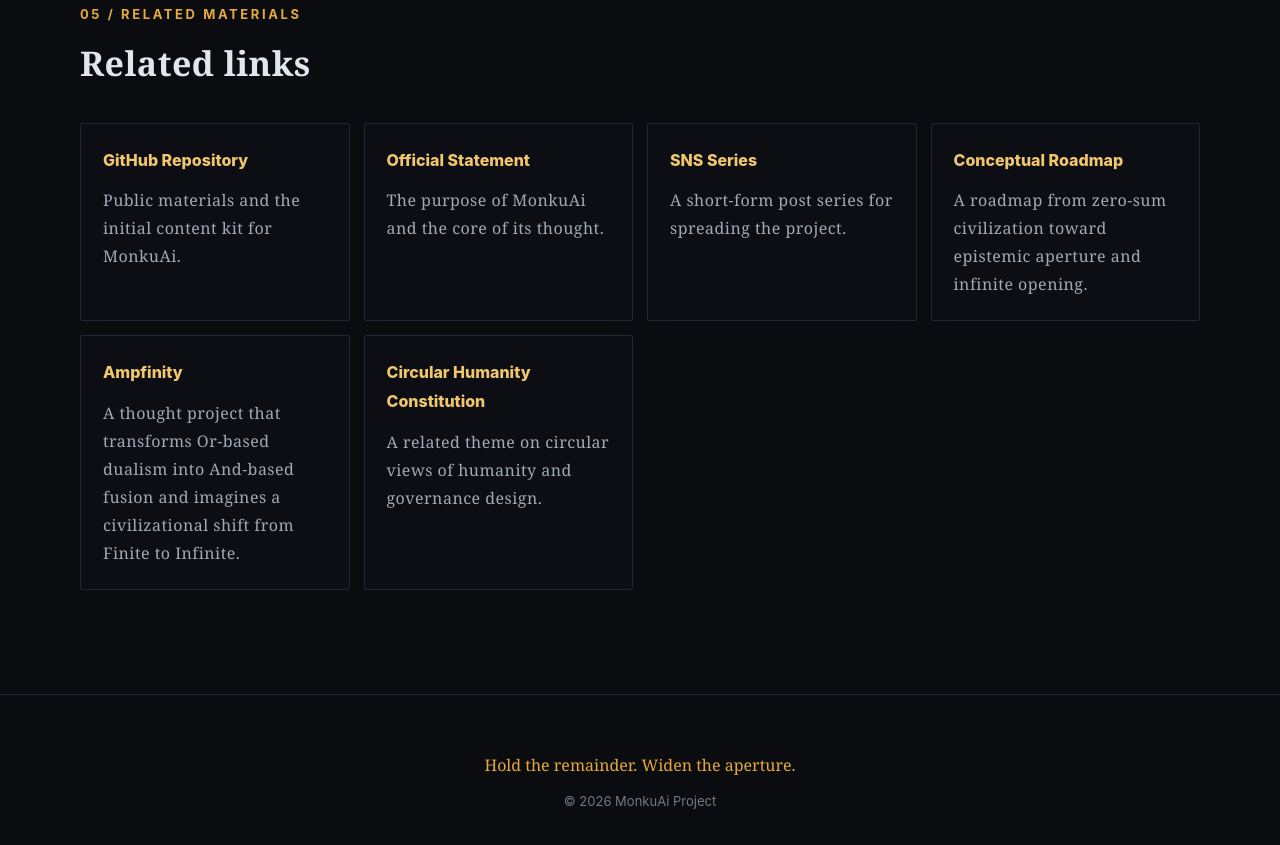
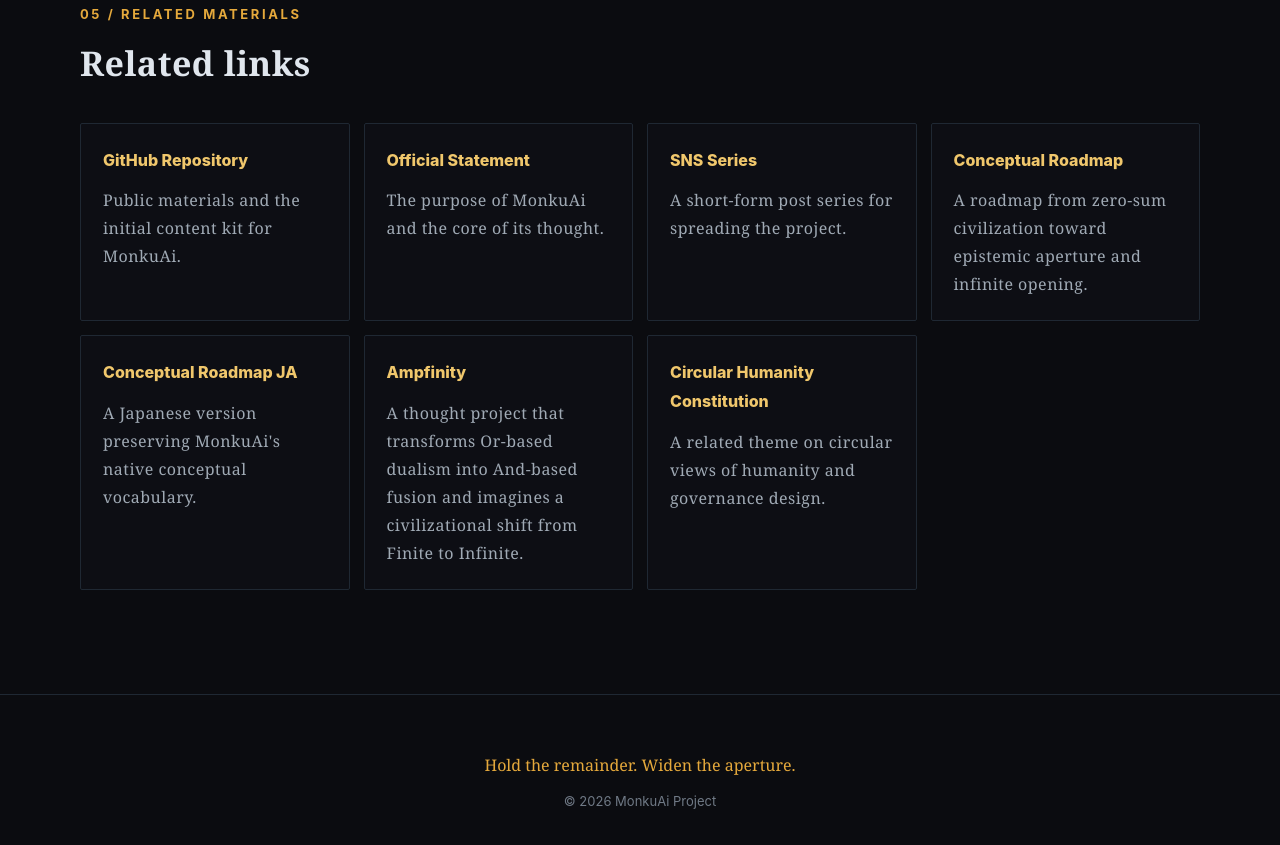
Before and after one commit to kentaroid-bot/Monku_Ai, a plain HTML site: page index.html in a window 1280 px wide. Shown: the part 3429-4274 px from the top of the page. Drawn offline with Linux system fonts and the light colour scheme.

Commit message:
Add Japanese conceptual roadmap

```diff
--- a/index.html
+++ b/index.html
@@ -122,6 +122,8 @@
           <a
             class="text-link"
             href="https://github.com/kentaroid-bot/Monku_Ai/blob/main/docs/conceptual-roadmap-zero-sum-cage-infinite-opening.md"
+            data-href-en="https://github.com/kentaroid-bot/Monku_Ai/blob/main/docs/conceptual-roadmap-zero-sum-cage-infinite-opening.md"
+            data-href-ja="https://github.com/kentaroid-bot/Monku_Ai/blob/main/docs/conceptual-roadmap-zero-sum-cage-infinite-opening-ja.md"
             data-i18n="roadmapLink"
           >Read the full roadmap</a>
         </div>
@@ -157,6 +159,13 @@
           >
             <span>Conceptual Roadmap</span>
             <p data-i18n="linkRoadmap">A roadmap from zero-sum civilization toward epistemic aperture and infinite opening.</p>
+          </a>
+          <a
+            class="link-item"
+            href="https://github.com/kentaroid-bot/Monku_Ai/blob/main/docs/conceptual-roadmap-zero-sum-cage-infinite-opening-ja.md"
+          >
+            <span>Conceptual Roadmap JA</span>
+            <p data-i18n="linkRoadmapJa">A Japanese version preserving MonkuAi's native conceptual vocabulary.</p>
           </a>
           <a class="link-item" href="https://ampfinity.io/">
             <span>Ampfinity</span>
@@ -229,6 +238,7 @@
           linkStatement: "The purpose of MonkuAi and the core of its thought.",
           linkSns: "A short-form post series for spreading the project.",
           linkRoadmap: "A roadmap from zero-sum civilization toward epistemic aperture and infinite opening.",
+          linkRoadmapJa: "A Japanese version preserving MonkuAi's native conceptual vocabulary.",
           linkAmpfinity: "A thought project that transforms Or-based dualism into And-based fusion and imagines a civilizational shift from Finite to Infinite.",
           linkCircular: "A related theme on circular views of humanity and governance design."
         },
@@ -279,6 +289,7 @@
           linkStatement: "MonkuAiの目的と思想の核。",
           linkSns: "普及に使える短文投稿シリーズ。",
           linkRoadmap: "ゼロサム文明から認識の開口と無限の開きへ向かうロードマップ。",
+          linkRoadmapJa: "MonkuAi本来の語彙に寄せた日本語版ロードマップ。",
           linkAmpfinity: "Orの二元論をAndの融合へ変換し、FiniteからInfiniteへの文明的シフトを描く思想プロジェクト。",
           linkCircular: "循環的な人類観とガバナンス設計に関する関連テーマ。"
         }
@@ -294,6 +305,10 @@
         document.querySelectorAll("[data-i18n]").forEach((element) => {
           const key = element.getAttribute("data-i18n");
           element.textContent = dictionary[key] || "";
+        });
+
+        document.querySelectorAll("[data-href-en][data-href-ja]").forEach((element) => {
+          element.setAttribute("href", element.getAttribute(`data-href-${language}`));
         });
 
         document.querySelectorAll(".language-button").forEach((button) => {
```
Also changed, not shown: 2 other files.
